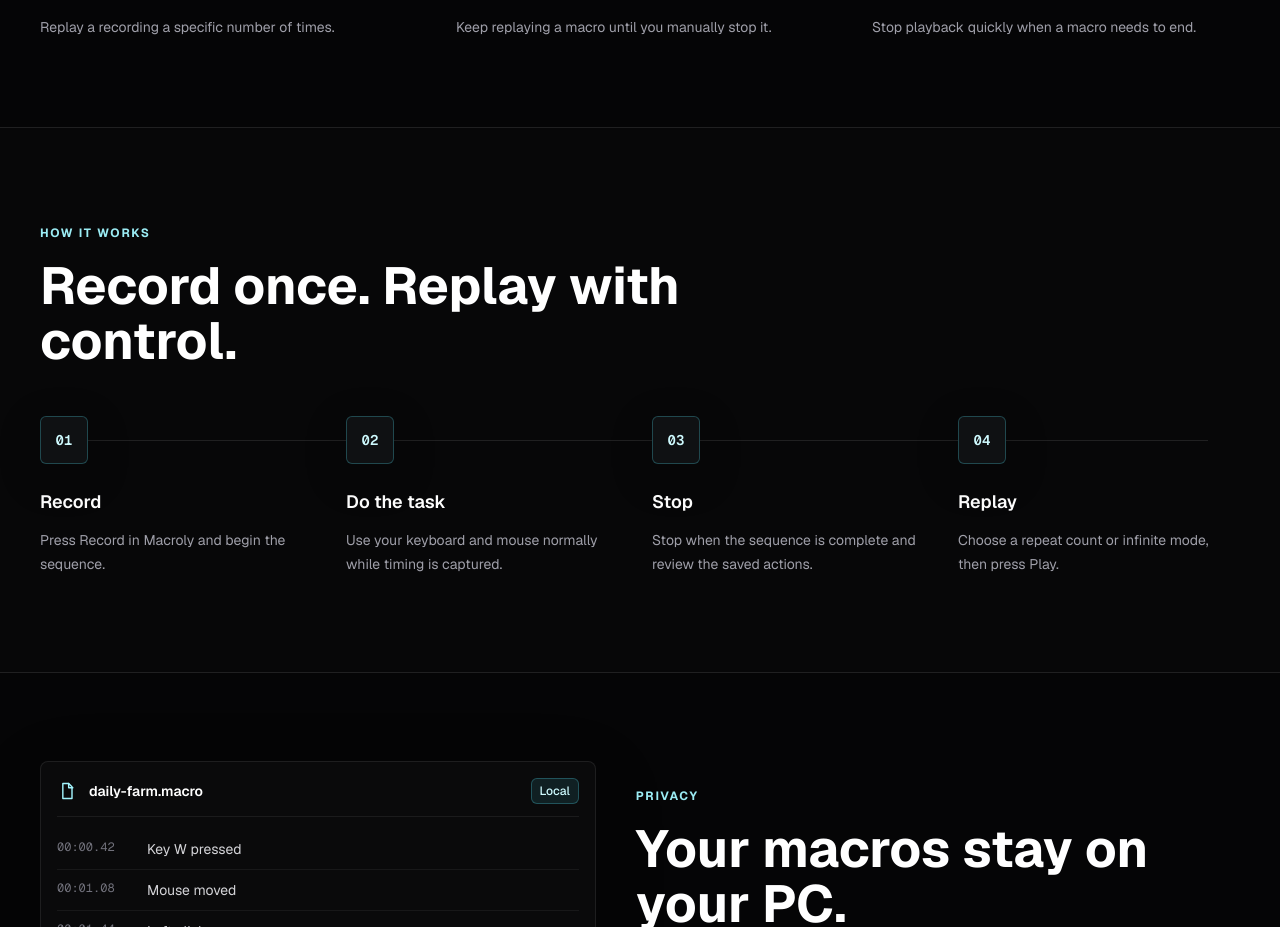
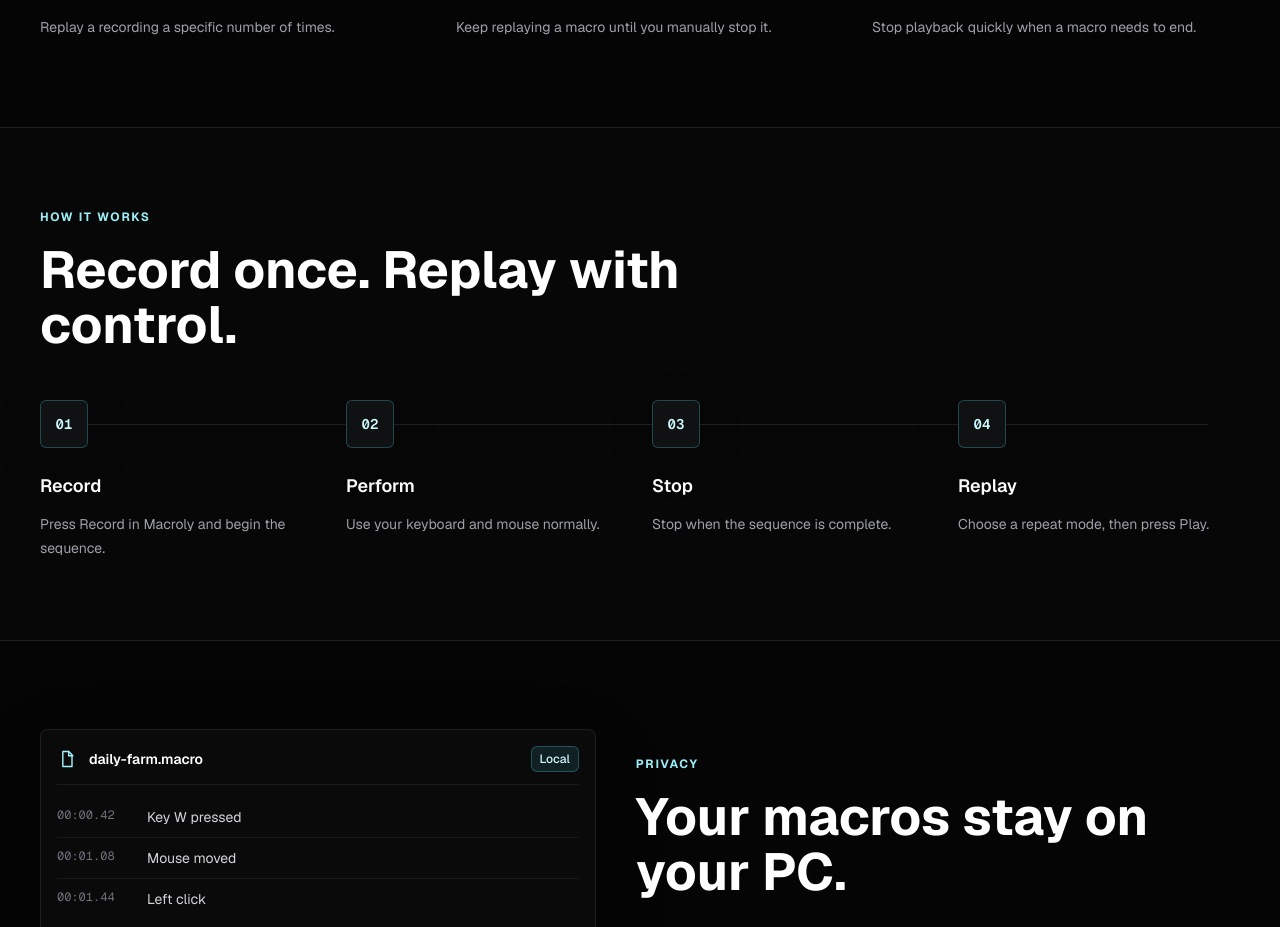
Before and after one commit to bibop28/Macrosty, a Next.js app: page / in a window 1280 px wide. Shown: the part 1784-2711 px from the top of the page. Built offline with nearby package versions, Linux system fonts and the light colour scheme.

Commit message:
Update HowItWorks component; refine step titles and descriptions for clarity

```diff
--- a/components/HowItWorks.js
+++ b/components/HowItWorks.js
@@ -6,18 +6,18 @@ const steps = [
   },
   {
     number: "02",
-    title: "Do the task",
-    description: "Use your keyboard and mouse normally while timing is captured.",
+    title: "Perform",
+    description: "Use your keyboard and mouse normally.",
   },
   {
     number: "03",
     title: "Stop",
-    description: "Stop when the sequence is complete and review the saved actions.",
+    description: "Stop when the sequence is complete.",
   },
   {
     number: "04",
     title: "Replay",
-    description: "Choose a repeat count or infinite mode, then press Play.",
+    description: "Choose a repeat mode, then press Play.",
   },
 ];
 
@@ -25,7 +25,7 @@ export default function HowItWorks() {
   return (
     <section
       id="how-it-works"
-      className="border-y border-white/10 bg-[#080809]/82 px-5 py-20 sm:px-6 lg:px-8 lg:py-24"
+      className="border-y border-white/10 bg-[#080809]/82 px-5 py-16 sm:px-6 lg:px-8 lg:py-20"
       data-reveal
     >
       <div className="macro-container">
```
